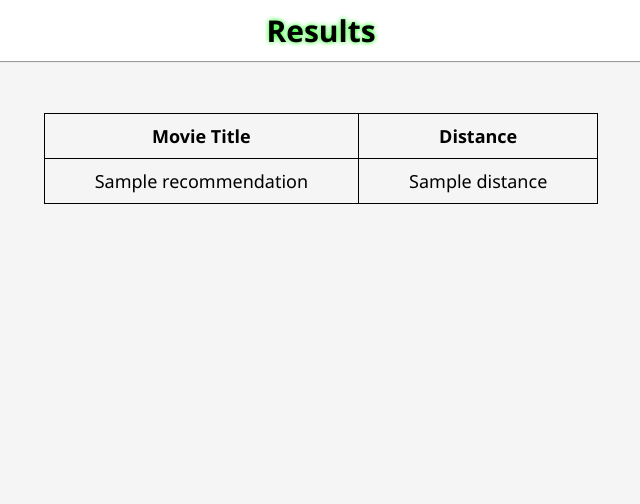
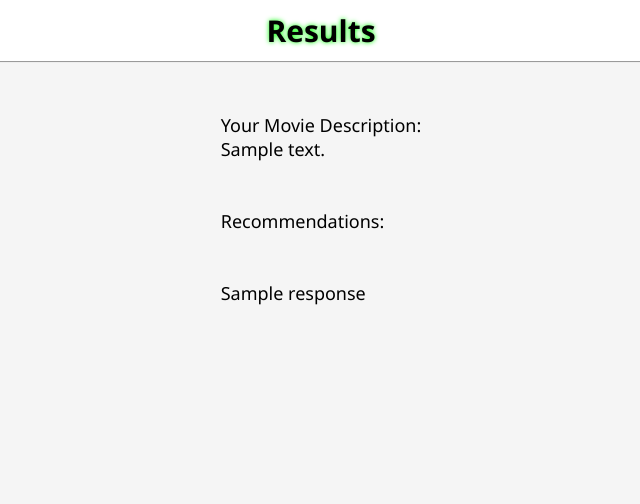
Before and after one commit to omkanekar28/RAG-Implementation, a Flask app: template src/templates/display_results_llm.html in a window 1280 px wide. Shown: the top 504 px of the page, without its empty margins (319-959 px from the left). Run offline with Flask 3, Linux system fonts and the light colour scheme; the template is opened without the code that fills it: most values are stand-ins (such as "Sample title", 1, 10 or a date in 2020).

Commit message:
Finished flask app

```diff
--- a/src/app.py
+++ b/src/app.py
@@ -42,7 +42,10 @@ def recommend_movies_llm() -> str:
     if request.method == "POST":
         description = request.form.get("description")
         num_recommendations = int(request.form.get("num_recommendations"))
-        return render_template("display_results_llm.html", description=description)
+        recommender = MovieRecommenderLLM(embedding_model=EMBEDDING_MODEL, faiss_store_dir=FAISS_STORE_DIR, model_path=LLM_PATH)
+        response = recommender.get_recommendations_llm(query=description, top_n=num_recommendations)
+        response = response.replace("\n", "<br>")
+        return render_template("display_results_llm.html", description=description, response=response)
 
 if __name__ == "__main__":
     app.run(debug=True)
--- a/src/static/style.css
+++ b/src/static/style.css
@@ -50,7 +50,12 @@ th, td {
     padding: 10px 50px;
     text-align: center;
 }
-
+.user-input {
+    display: flex;
+    align-items: left;
+    flex-direction: column;
+    padding: 0px 50px;
+}
 #results-table td {
     background-color: #c5c5c5;
 }
@@ -58,10 +63,3 @@ th, td {
     color: white;
     background-color: blue;
 }
-#results-table td {
-    background-color: #c5c5c5;
-}
-#results-table th {
-    color: white;
-    background-color: red;
-}
--- a/src/templates/display_results.html
+++ b/src/templates/display_results.html
@@ -3,6 +3,12 @@
 {% block page_header %}Results{% endblock %}
 
 {% block content %}
+    <div class="user-input">
+        <label>Your Movie Description:</label>
+        <p>{{ description }}</p>
+        <br><br>
+        <label>Recommendations:</label>
+    </div>
     <table id="results-table">
         <tr>
             <th>Movie Title</th>
--- a/src/templates/display_results_llm.html
+++ b/src/templates/display_results_llm.html
@@ -3,16 +3,12 @@
 {% block page_header %}Results{% endblock %}
 
 {% block content %}
-    <table id="llm-results-table">
-        <tr>
-            <th>Movie Title</th>
-            <th>Distance</th>
-        </tr>
-        {% for title, distance in recommendations %}
-        <tr>
-            <td>{{ title }}</td>
-            <td>{{ distance }}</td>
-        </tr>
-        {% endfor %}
-    </table>
+    <div class="user-input">
+        <label>Your Movie Description:</label>
+        <p>{{ description }}</p>
+        <br><br>
+        <label>Recommendations:</label>
+        <br><br>
+        <p>{{ response|safe }}</p>
+    </div>
 {% endblock %}
--- a/src/templates/recommend_movies.html
+++ b/src/templates/recommend_movies.html
@@ -1,6 +1,6 @@
 {% extends 'base.html' %}
-{% block page_title %}Recommend Movies (With Reasoning) | {% endblock %}
-{% block page_header %}Recommend Movies (With Reasoning){% endblock %}
+{% block page_title %}Recommend Movies | {% endblock %}
+{% block page_header %}Recommend Movies{% endblock %}
 
 {% block content %}
     <form action="/recommend_movies" method="POST">
@@ -9,7 +9,7 @@
         <textarea name="description" id="description" rows="4" cols="75" placeholder="e.g. I like action movies with lots of explosions." required></textarea>
         <br><br>
         <label for="num_recommendations">Number of Recommendations:</label>
-        <input type="number" name="num_recommendations" id="num_recommendations" min="1" max="10" value="5" required>
+        <input type="number" name="num_recommendations" id="num_recommendations" min="1" max="10" value="3" required>
         <br><br>
         <button type="submit">Get Recommendations</button>
     </form>
--- a/src/templates/recommend_movies_llm.html
+++ b/src/templates/recommend_movies_llm.html
@@ -9,7 +9,7 @@
         <textarea name="description" id="description" rows="4" cols="75" placeholder="e.g. I like action movies with lots of explosions." required></textarea>
         <br><br>
         <label for="num_recommendations">Number of Recommendations:</label>
-        <input type="number" name="num_recommendations" id="num_recommendations" min="1" max="10" value="5" required>
+        <input type="number" name="num_recommendations" id="num_recommendations" min="1" max="10" value="3" required>
         <br><br>
         <button type="submit">Get Recommendations</button>
     </form>
```
